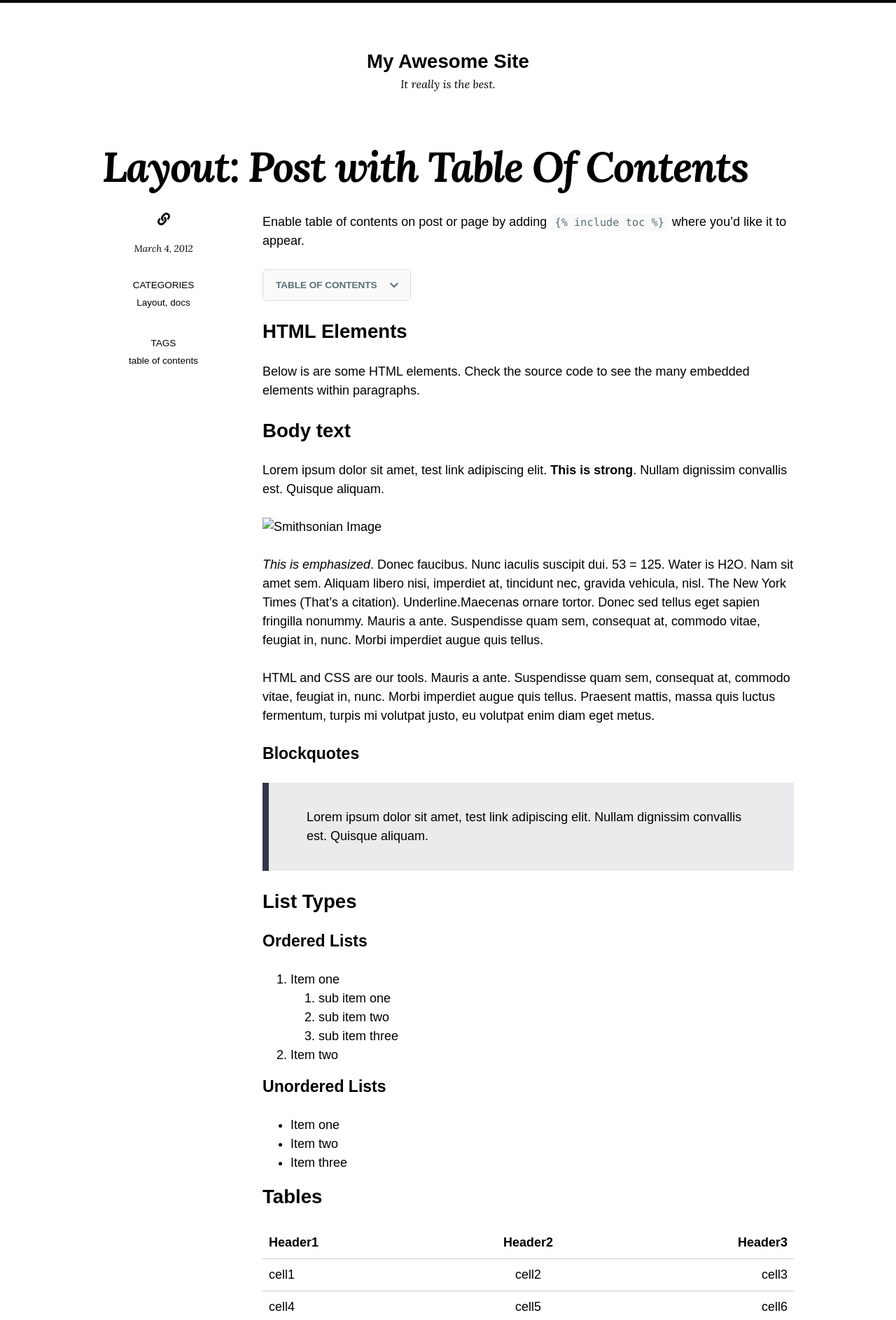
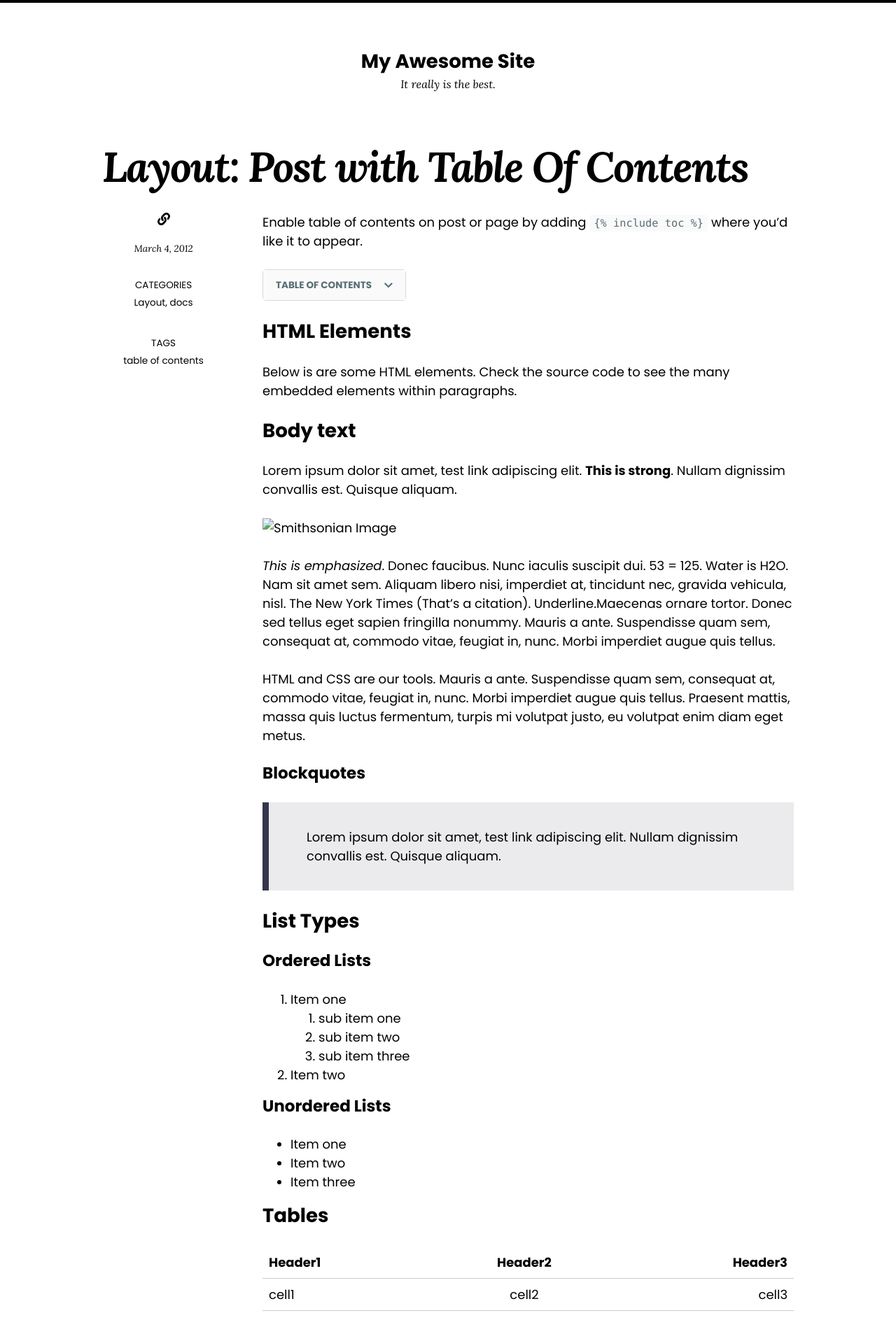
Before and after one commit to tsusanto/gt, a Jekyll site: the page built from docs/_posts/2012-03-04-layout-table-of-contents.md, in a window 1280 px wide. Shown: the top 1887 px of the page at 70% size. Built offline with Jekyll 4.4.1, drawn with Linux system fonts in a browser that asks for light colours; nearby versions of some CDN libraries; our own code applies the rules of GitHub Pages for plain Markdown files.

Commit message:
Update _variables.scss

```diff
--- a/_sass/so-simple/_variables.scss
+++ b/_sass/so-simple/_variables.scss
@@ -39,7 +39,7 @@ $h6-max: ($base-font-size / $modular-scale-2) !default;
 
 /* Font Families */
 $serif-font-family: "Lora", serif !default;
-$sans-serif-font-family: "Source Sans Pro", sans-serif !default;
+$sans-serif-font-family: "Poppins", sans-serif !default;
 $monospace-font-family: Menlo, Consolas, Monaco, "Courier New", Courier, monospace !default;
 
 $base-font-family: $sans-serif-font-family !default;
```
